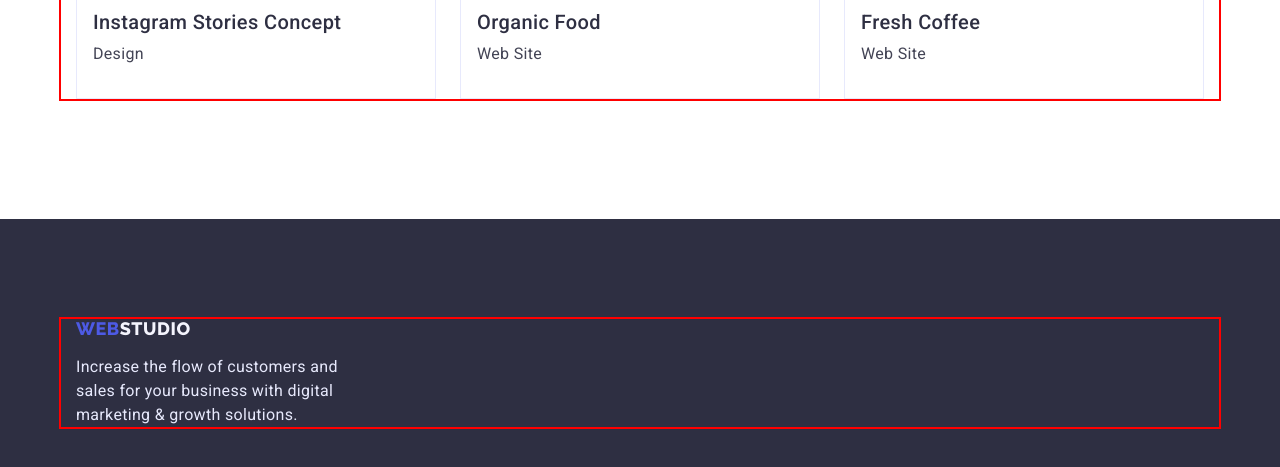
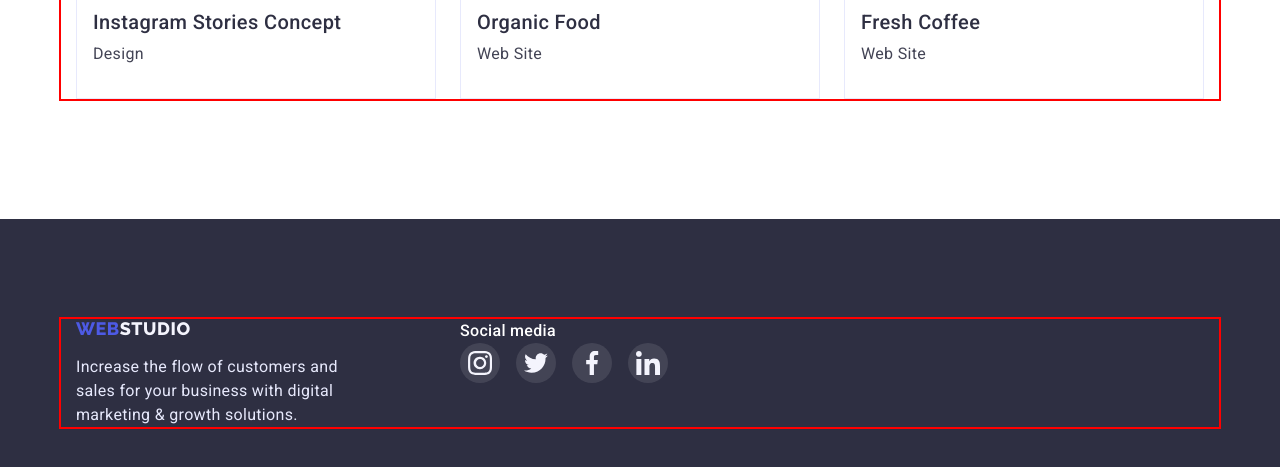
Before and after one commit to andrenaP/goit-markup-hw-04, a plain HTML site: page portfolio.html in a window 1280 px wide. Shown: the part 1551-2018 px from the top of the page. Drawn offline with nearby package versions, Linux system fonts and the light colour scheme.

Commit message:
modified:   css/styles.css     modified:   index.html 	modified:   portfolio.html

```diff
--- a/css/styles.css
+++ b/css/styles.css
@@ -7,6 +7,7 @@
     --CORNFLOWER:#E7E9FC;
     --White-color:#FFFFFF;
     --LIGHT-SLATE:#8E8F99;
+    --GREEN-color: #31d0aa;
 
 
   }
@@ -476,9 +477,6 @@ border: 1px solid var(--CORNFLOWER);
 }
 .portfolio-list {
 }
-.portfolio-item:hover{
-    background: var(--White-color);
-   }
 .portfolio-item {
 
     background: var(--White-color);
@@ -558,3 +556,43 @@ color: var(--SLATE);
     border-color: var(--active-color);
 
 }
+.footer-wrap{
+    display: flex;
+    gap: 120px;
+}
+.footer-social-container{
+    margin-bottom: 16px;
+    font-weight: 500;
+    line-height: 1.5;
+    letter-spacing: 0.02em;
+    color: var(--White-color);
+}
+.footer-social-list{
+    display: flex;
+    gap: 16px;
+}
+.footer-social-item{
+    width: 40px;
+    height: 40px;
+}
+.footer-social-icon{
+    fill: var(--CLOUD);
+}
+.footer-social-link{
+    display: flex;
+    width: 100%;
+    height: 100%;
+    background-color: rgba(255, 255, 255, 0.1);
+    border-radius: 50%;
+    justify-content: center;
+    align-items: center;
+}
+.footer-social-link:hover,
+.footer-social-link:focus{
+    background-color: var(--GREEN-color);
+
+}
+.portfolio-item:is(:hover, :focus) {
+    box-shadow: 0px 1px 6px rgba(46, 47, 66, 0.08),
+      0px 1px 1px rgba(46, 47, 66, 0.16), 0px 2px 1px rgba(46, 47, 66, 0.08);
+  }
--- a/portfolio.html
+++ b/portfolio.html
@@ -225,6 +225,9 @@
     <!-- footer -->
     <footer class="footer">
       <div class="container">
+
+        <div class="footer-wrap">
+          <div class="footer-logo-container">
             <a class="footer-header link" href="./index.html"
             ><span class="logo-firstpart">Web</span>Studio</a
           >
@@ -233,6 +236,43 @@
             digital marketing & growth solutions.
           </p>
           </div>
+          <div class="footer-social-container">
+            <p>Social media</p>
+            <ul class="footer-social-list list">
+              <li class="footer-social-item">
+                <a class="footer-social-link link" href="">
+                  <svg class="footer-social-icon" width="24" height="24" >
+                    <use href="./images/symbols.svg#icon-instagram"></use>
+                  </svg>
+                </a>
+              </li>
+              <li class="footer-social-item">
+                <a class="footer-social-link link"  href="">
+                  <svg class="footer-social-icon" width="24" height="24" >
+                    <use href="./images/symbols.svg#icon-twitter"></use>
+                  </svg>
+                </a>
+              </li>
+              <li class="footer-social-item">
+                <a class="footer-social-link link"  href="">
+                  <svg class="footer-social-icon" width="24" height="24" >
+                    <use href="./images/symbols.svg#icon-facebook"></use>
+                  </svg>
+                </a>
+              </li>
+              <li class="footer-social-item">
+                <a class="footer-social-link link"  href="">
+                  <svg class="footer-social-icon" width="24" height="24" >
+                    <use href="./images/symbols.svg#icon-linkedin"></use>
+                  </svg>
+                </a>
+              </li>
+            </ul>
+          </div>
+
+        </div>
+
+      </div>
     </footer>
   </body>
 </html>
```
Also changed, not shown: index.html (+40 -0 lines). Lines whose indentation alone changed are shown as unchanged.
